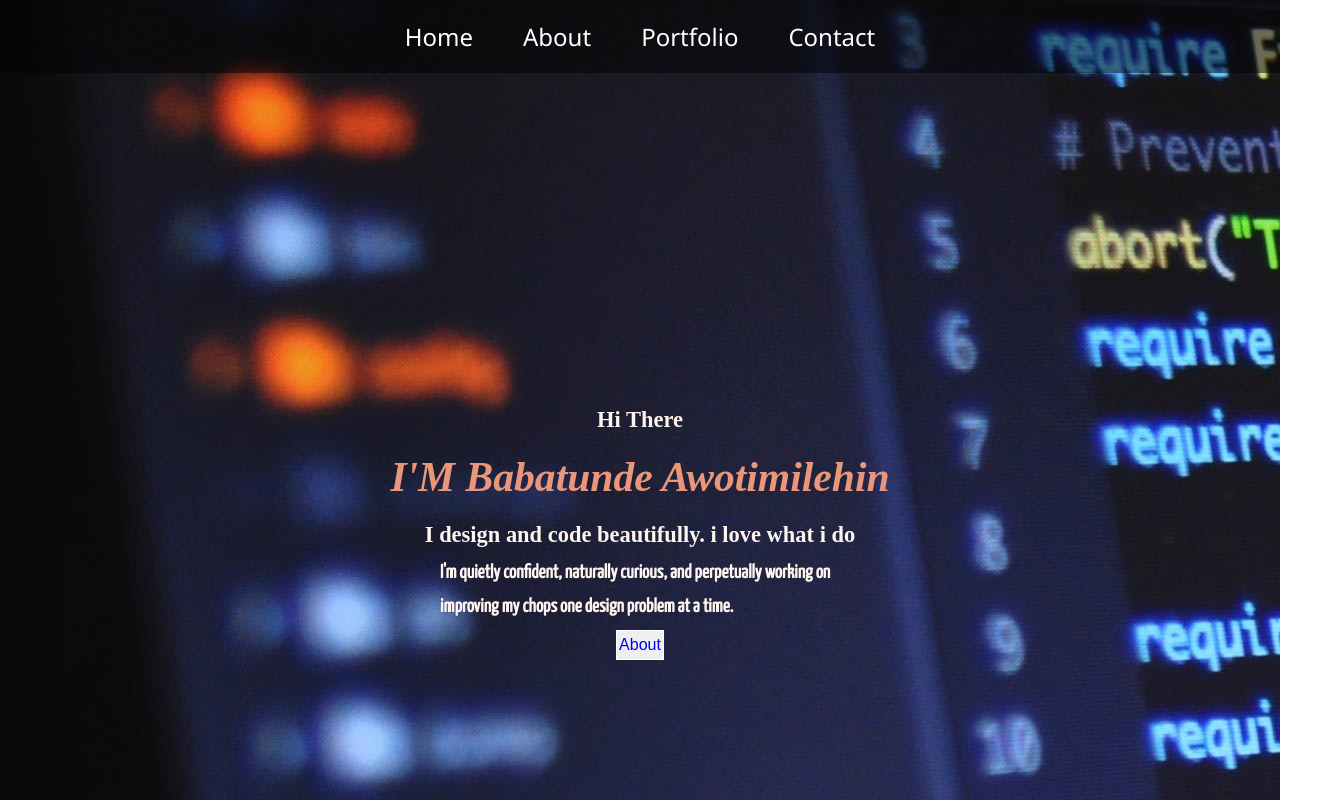
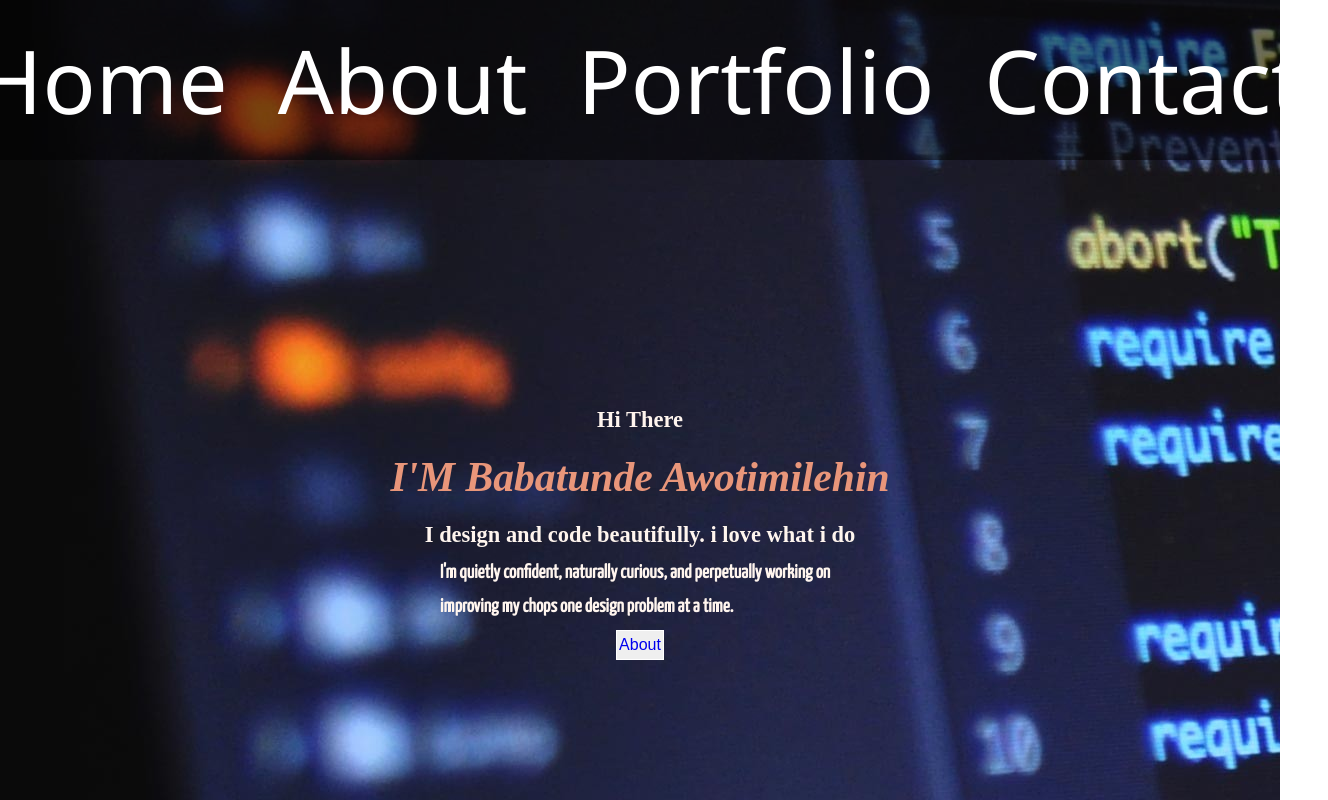
Before and after one commit to Olatundeawo/mainpage, a plain HTML site: page landingpage.html in a window 1280 px wide. Shown: the top 800 px of the page, 1328 px wide, since content can reach past the window. Drawn offline with nearby package versions, Linux system fonts and the light colour scheme; a web font is replaced by a local one.

Commit message:
modify the av style

```diff
--- a/style.css
+++ b/style.css
@@ -26,7 +26,7 @@ body{
 }
 
 .nav ul li {
-    font-size: 1.5rem;
+    font-size: 5.5rem;
     font-family: 'Segoe UI', Tahoma, Geneva, Verdana, sans-serif;
 }
 .nav ul li a{
```
